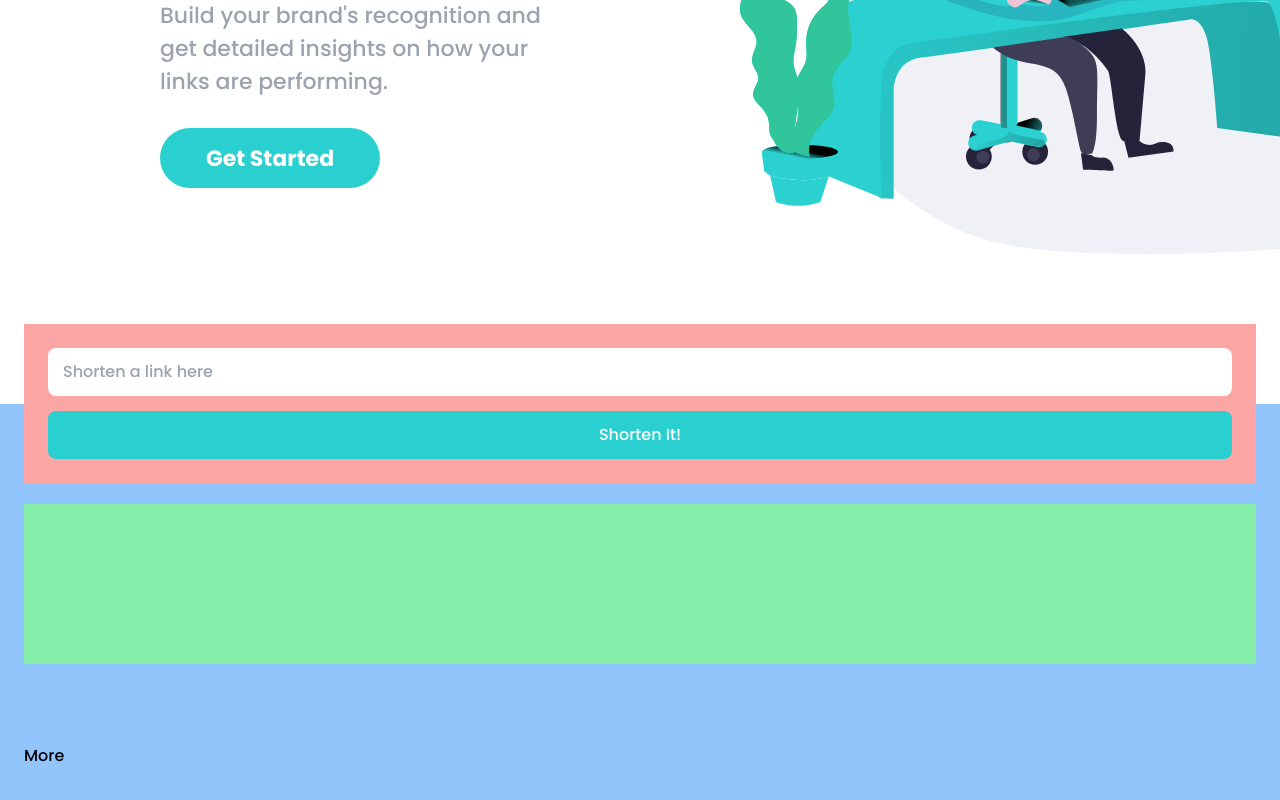
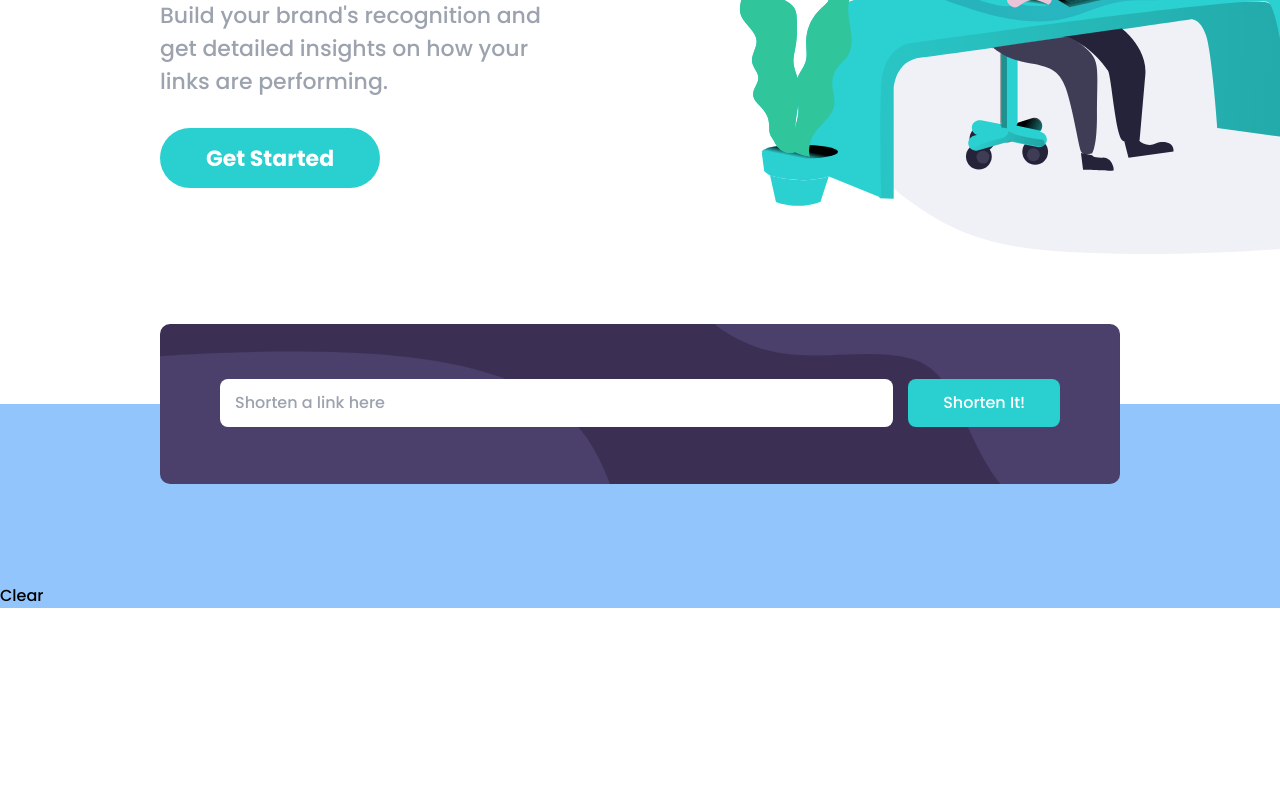
Before and after one commit to rauljariasz/url-shortening-api, a React (Vite) app: page / in a window 1280 px wide. Shown: the part 472-1272 px from the top of the page. After the commit the page ends 1080 px from the top, so only its background shows below. Built offline with nearby package versions, Linux system fonts and the light colour scheme.

Commit message:
shorter listo

```diff
--- a/src/components/ShorterSection.jsx
+++ b/src/components/ShorterSection.jsx
@@ -1,56 +1,70 @@
-import { useEffect, useState } from "react";
+import { useEffect, useState, useRef } from "react";
 import Shorter from "../services/Shorter";
 
 const ShorterSection = () => {
   const [url, setUrl] = useState("");
   const [links, setLinks] = useState([]);
+  const [error, setError] = useState(undefined);
+  const inputUrl = useRef(null);
 
+  /* Si ya existen links en el localStorage, los traigo y los guardo en el state para iterarlos o agregar un link nuevo..  */
   const fetchLinks = async () => {
     const link = JSON.parse(localStorage.getItem("links"))
     if (link) setLinks(link)
   }
 
+  /* Codigo de errores de la API */
+  const errors = {
+    1: "No URL specified",
+    2: "Invalid URL",
+    3: "Rate limit reached. Wait a second and try again",
+    4: "IP-Address has been blocked because of violating our terms of service",
+    5: "shrtcode code (slug) already taken/in use",
+    6: "Unknown error",
+    7: "No code specified ('code' parameter is empty)",
+    8: "Invalid code submitted (code not found/there is no such short-link)",
+    9: "Missing required parameters",
+    10: "Trying to shorten a disallowed Link. More information on disallowed links"
+  }
+
   useEffect(() => {
-    localStorage.clear()
     fetchLinks()
-    setTimeout(() => {
-      console.log(links);
-    }, 1000)
   }, []);
 
   const handdleSubmit = (e) => {
     e.preventDefault();
-    if (url === '') {
-      console.log('patras');
-      return
-    }
     Shorter(url)
     .then((res) => {
       if (!res.ok) {
-        console.log(res.error_code);
+        setError(errors[res.error_code])
+        inputUrl.current.classList.add('inputError')
+        inputUrl.current.focus()
       }
       const { result } = res;
       if (Object.prototype.hasOwnProperty.call(result,'original_link')) {
-        console.log('llegamos');
         setLinks([result, ...links])
         localStorage.setItem("links", JSON.stringify([result, ...links]))
+        setError(undefined)
+        inputUrl.current.classList.remove('inputError')
       }
     })
   }
 
   return (
-    <section className="relative h-[600px] bg-blue-300 px-[24px]">
+    <section className="relative bg-blue-300 px-[24px] lg:px-[0px]">
       {/* Shorten a link here */}
-      <div className="w-full min-h-[160px] bg-red-300 translate-y-[-80px]">
-        <form className="w-full h-full p-[24px] flex flex-col gap-[15px]">
+      <div className="w-full min-h-[160px] bg-bgShortenMobile translate-y-[-80px] bg-secondary bg-contain bg-no-repeat bg-right-top rounded-[10px] lg:w-[75%] lg:mx-[auto] lg:bg-bgShortenDesktop lg:bg-cover">
+        <form className="w-full h-full p-[24px] flex flex-col gap-[15px] lg:flex-row lg:items-center lg:px-[60px] lg:py-[55px] relative">
           <input
             type="text"
+            ref={inputUrl}
             placeholder="Shorten a link here"
             className="w-full h-[48px] pl-[15px] outline-none rounded-[8px]"
             onChange={(e) => setUrl(e.target.value)}
           />
+          {error && <p className="text-error italic text-[12px] lg:absolute lg:text-[16px] lg:bottom-[27px]">{error}</p>}
           <button
-            className="w-full h-[48px] bg-primary rounded-[8px] text-white"
+            className="w-full h-[48px] bg-primary rounded-[8px] text-white lg:w-[190px] hover:bg-hover"
             onClick={handdleSubmit}
           >
             Shorten It!
@@ -59,7 +73,7 @@ const ShorterSection = () => {
       </div>
 
       {/* Shortened Links */}
-      <div className="bg-green-300 mt-[20px] min-h-[160px] translate-y-[-80px]">
+      <div className="bg-green-300 mt-[20px] translate-y-[-80px]">
         { links.length > 0 && links.map((link) => {
           return (
             <div key={link.id} className="w-full h-full p-[24px] flex flex-col gap-[15px]">
@@ -72,7 +86,7 @@ const ShorterSection = () => {
 
       {/* Section */}
       <div>
-        <button onClick={() => localStorage.clear()}>More</button>
+        <button onClick={() => localStorage.clear()}>Clear</button>
       </div>
     </section>
   );
--- a/src/index.css
+++ b/src/index.css
@@ -8,6 +8,9 @@
   }
 }
 @layer components {
+  .inputError {
+    border: 2px solid #f46262;
+  }
   .fade-in-right {
     -webkit-animation: fade-in-right 0.4s cubic-bezier(0.390, 0.575, 0.565, 1.000) both;
             animation: fade-in-right 0.4s cubic-bezier(0.390, 0.575, 0.565, 1.000) both;
```
